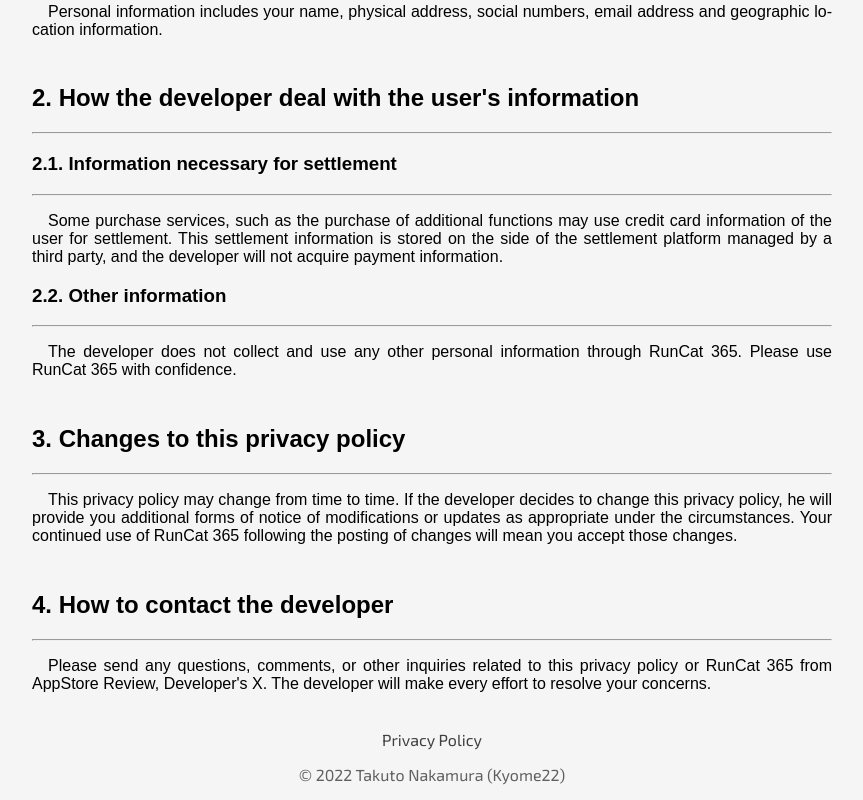
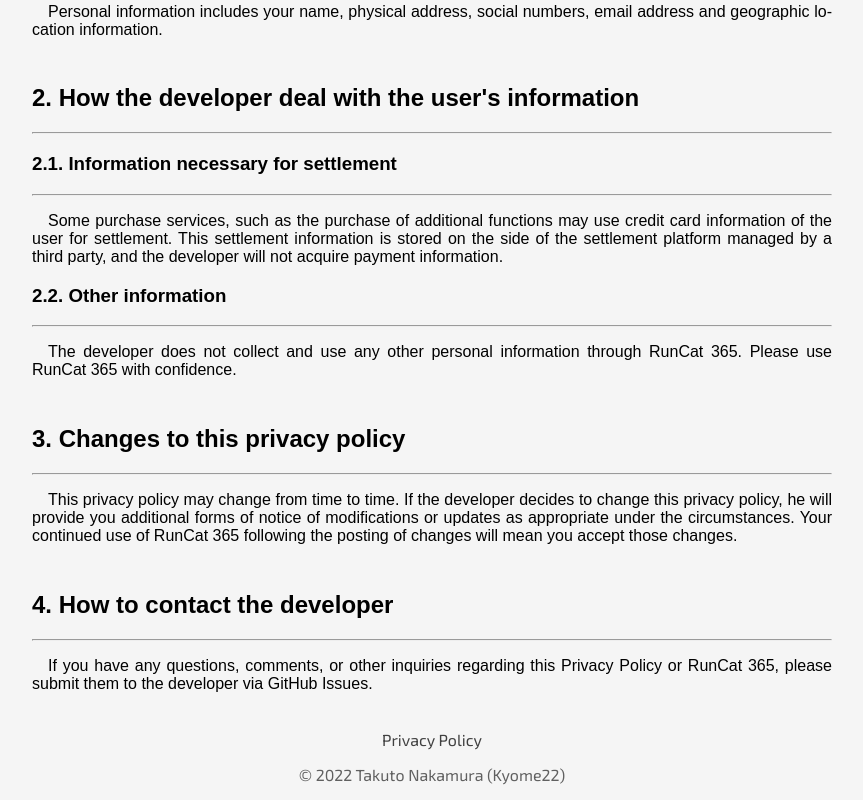
Before and after one commit to Kyome22/RunCat_for_windows, a plain HTML site: page docs/privacy_policy.html in a window 1280 px wide. Shown: the part 572-1372 px from the top of the page, without its empty margins (208-1071 px from the left). Drawn offline with Linux system fonts and the light colour scheme.

Commit message:
Modified privacy policy

```diff
--- a/docs/privacy_policy.html
+++ b/docs/privacy_policy.html
@@ -90,9 +90,8 @@
         <h2>4. How to contact the developer</h2>
         <hr />
         <p class="explain">
-          Please send any questions, comments, or other inquiries related to this privacy policy or
-          RunCat 365 from AppStore Review, Developer's X. The developer will make every effort to
-          resolve your concerns.
+          If you have any questions, comments, or other inquiries regarding this Privacy Policy or
+          RunCat 365, please submit them to the developer via GitHub Issues.
         </p>
       </div>
     </div>
```
